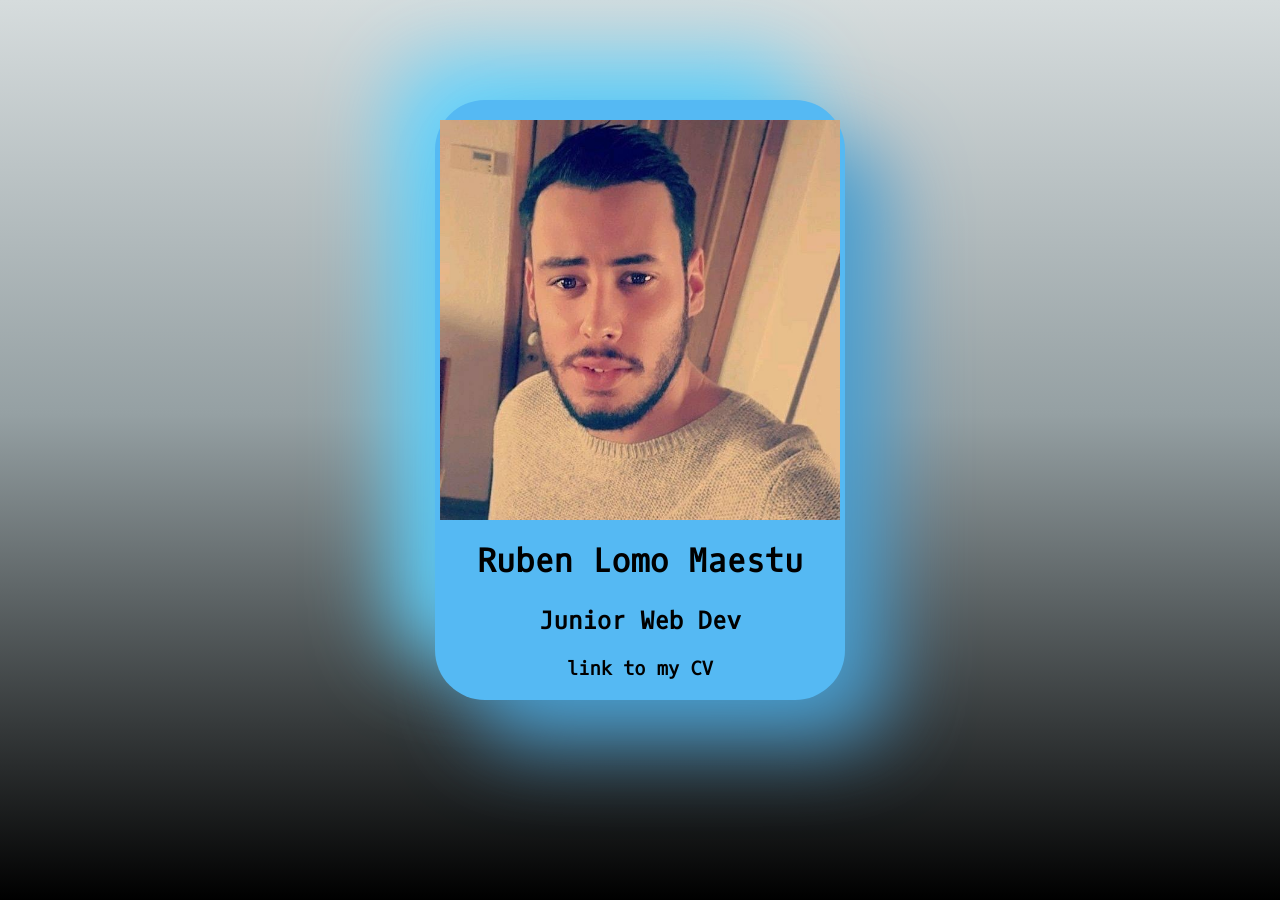
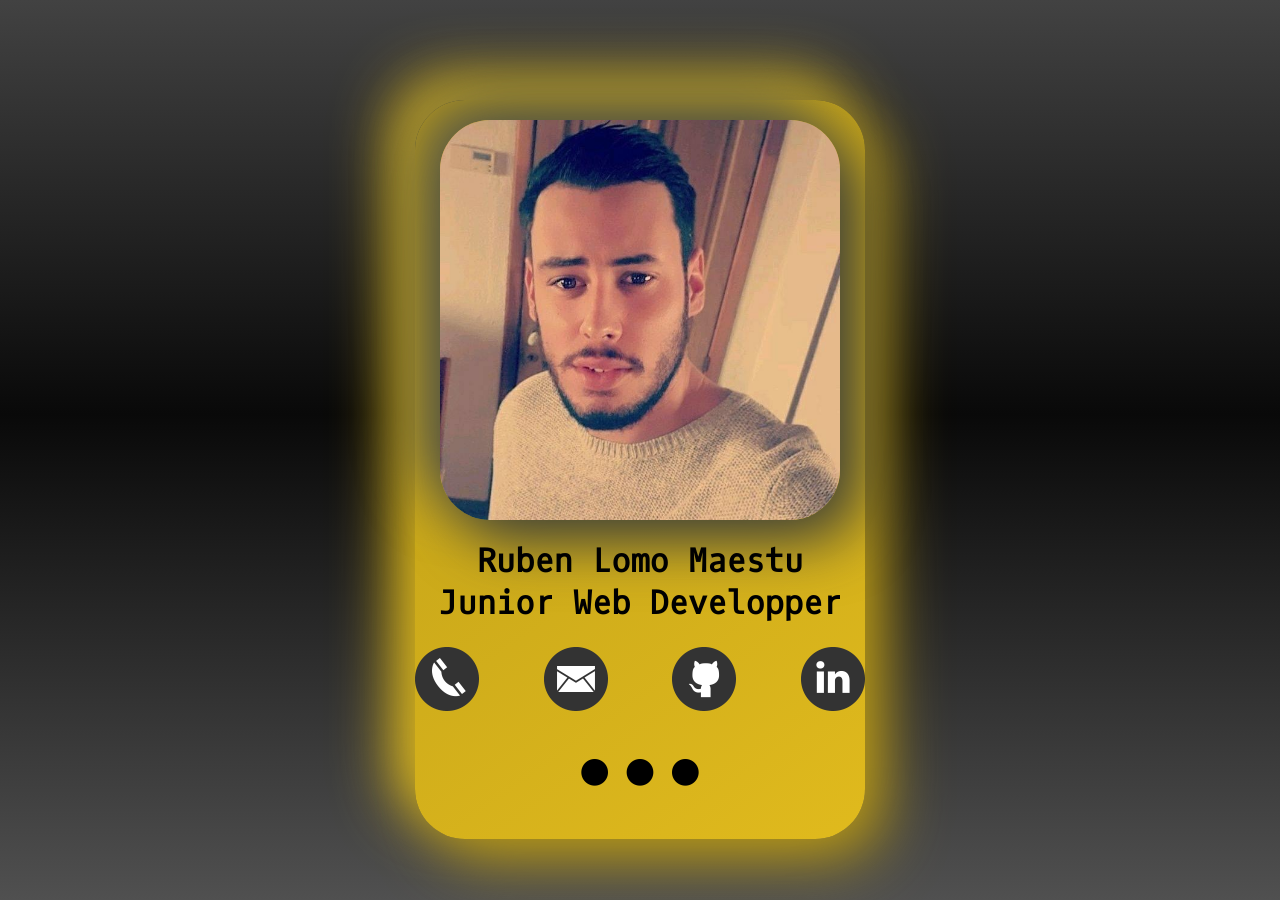
Before and after one commit to rubenlm25/Vcard, a plain HTML site: page index.html in a window 1280 px wide. Drawn offline with Linux system fonts and the light colour scheme.

Commit message:
version finale

```diff
--- a/index.html
+++ b/index.html
@@ -8,16 +8,16 @@
 <body>
     <div class="container">
         <div class="block">
-            <div class="photo"><img src="photo.JPG" alt="Ruben Lomo Maestu" class="profil"></div>
-            <div class="nom"><h1>Ruben Lomo Maestu</h1></div>
-            <div class="fonction"><h2>Junior Web Dev</h2></div>
+            <div class="photo"><img src="Ressources/photo.JPG" alt="Ruben Lomo Maestu" class="profil"></div>
+            <div class="nom"><h1>Ruben Lomo Maestu <br>Junior Web Developper</h1></div>
             <div class="social">
-                <div class="phone"><a href="telephone:+32472512480"></a></div>
-                <div class="mail"><a href="mailto:ruben.lomomaestu@gmail.com"></a></div>
-                <div class="github"><a href="https://github.com/rubenlm25"></a></div>
-                <div class="linkedin"><a href="https://www.linkedin.com/in/rubenlomomaestu/"></a></div>
+                <div class="phone"><a href="telephone:+32472512480"><img src="Ressources/phone.png" alt="phone"></a></div>
+                <div class="mail"><a href="mailto:ruben.lomomaestu@gmail.com"><img src="Ressources/mail.png" alt="mail"></a></div>
+                <div class="github"><a href="https://github.com/rubenlm25"><img src="Ressources/github.png" alt="github"></a></div>
+                <div class="linkedin"><a href="https://www.linkedin.com/in/rubenlomomaestu/"><img src="Ressources/linkedin.png" alt="linkedin"></a></div>
             </div>
-            <div class="CV"><h3>link to my CV</h3></div>
+                <div class="CV"><a href="https://rubenlm25.github.io/My-CV/"><img src="Ressources/more.png" alt="CV"></a></div>
+            </div>
         </div>
     </div>
 </body>
--- a/style.css
+++ b/style.css
@@ -1,14 +1,14 @@
 @font-face{
     font-family: "oxygen";
-    src: url("OxygenMono-Regular.ttf");
+    src: url("Ressources/OxygenMono-Regular.ttf");
 }
 body{
     width: 100%;
     height: 100%;
     margin: auto;
     padding-top: 100px;
-    background: rgb(214,220,221);
-    background: linear-gradient(180deg, rgba(214,220,221,1) 0%, rgba(149,160,163,1) 46%, rgba(0,0,0,1) 100%);
+    background: rgb(66,66,66);
+    background: linear-gradient(180deg, rgba(66,66,66,1) 0%, rgba(9,9,9,1) 46%, rgba(80,80,80,1) 100%);
     font-family: oxygen;
 }
 .container{
@@ -20,24 +20,31 @@ body{
 
 }
 .block{
-    /*border: 2px;
-    box-shadow: 10px 5px 5px grey ;
-    border-radius: 30px;
-    /*background-image: url(textured-white-background.jpg);
-    background: rgb(34,193,195);
-    background: linear-gradient(0deg, rgba(34,193,195,1) 0%, rgba(253,187,45,1) 100%);*/
     border-radius: 50px;
-    background: #55b9f3;
-    box-shadow:  41px 41px 82px #489dcf,
-             -41px -41px 82px #62d5ff;
+    background: linear-gradient(145deg, #bc9d18, #e0ba1d);
+    box-shadow:  20px 20px 60px #b29417,
+                 -20px -20px 60px #f0c81f;
+    width: 450px;
+    text-align: center;
+
 }
 .profil{
     width: 400px;
     height: 400px;
-
+    border-radius: 50px;
+    border-radius: 50px;
+    background: linear-gradient(145deg, #45463a, #525344);
+    box-shadow:  20px 20px 60px #414236,
+                 -20px -20px 60px #595a4a;
 }
 .photo{
     margin-top: 20px;
     margin-left: 5px;
     margin-right: 5px;
+
 }
+.social{
+    display: flex;
+    justify-content: space-between;
+
+}
```
Also changed, not shown: Ressources/OxygenMono-Regular.ttf (renamed from OxygenMono-Regular.ttf), Ressources/github.png (added), Ressources/linkedin.png (added), Ressources/mail.png (added), Ressources/more.png (added), Ressources/phone.png (added), Ressources/photo.JPG (renamed from photo.JPG), texture-4258163_1920.jpg (deleted), textured-white-background.jpg (deleted), yellow-green-blur-background.jpg (deleted), 1 other file.
